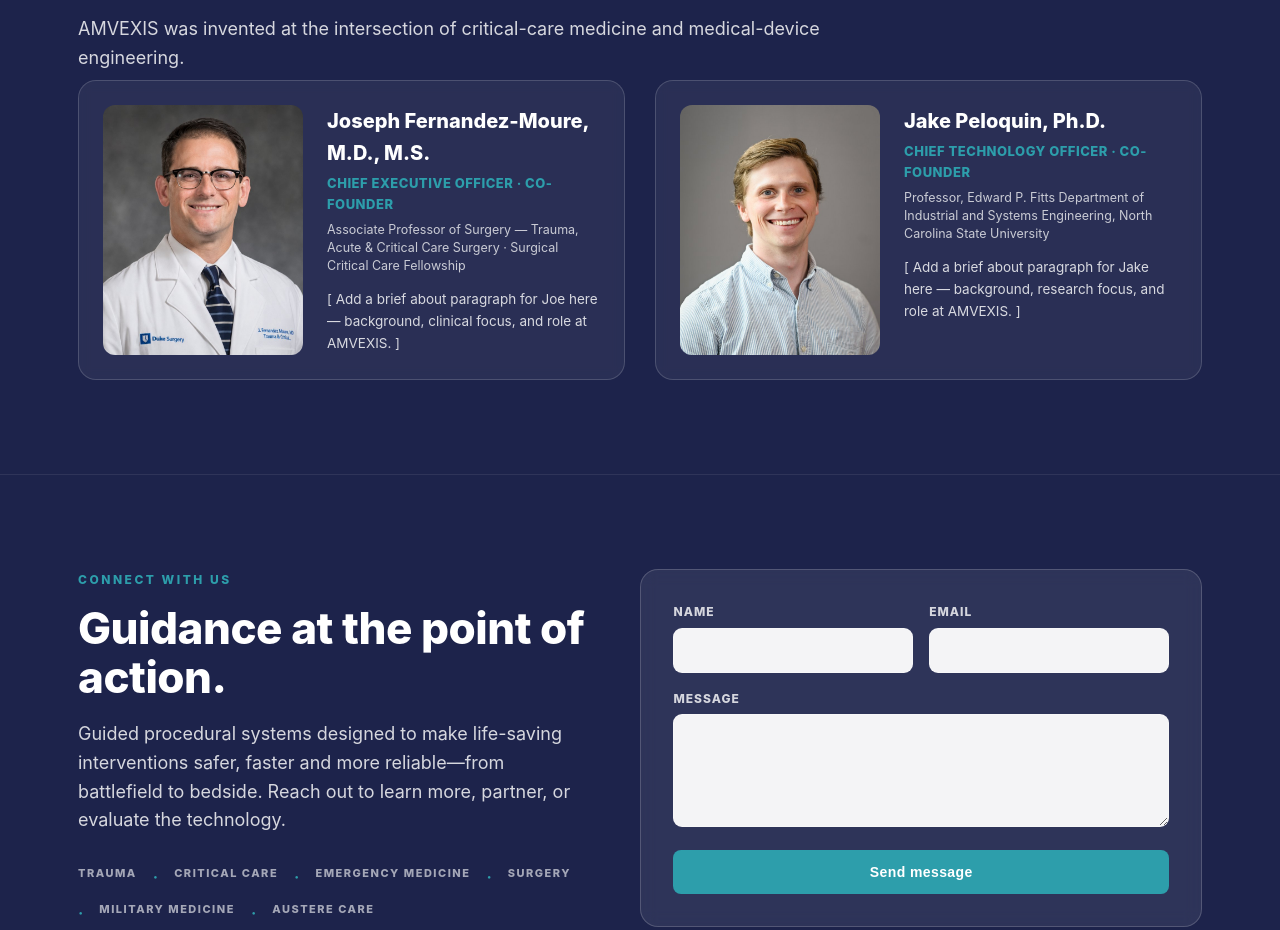
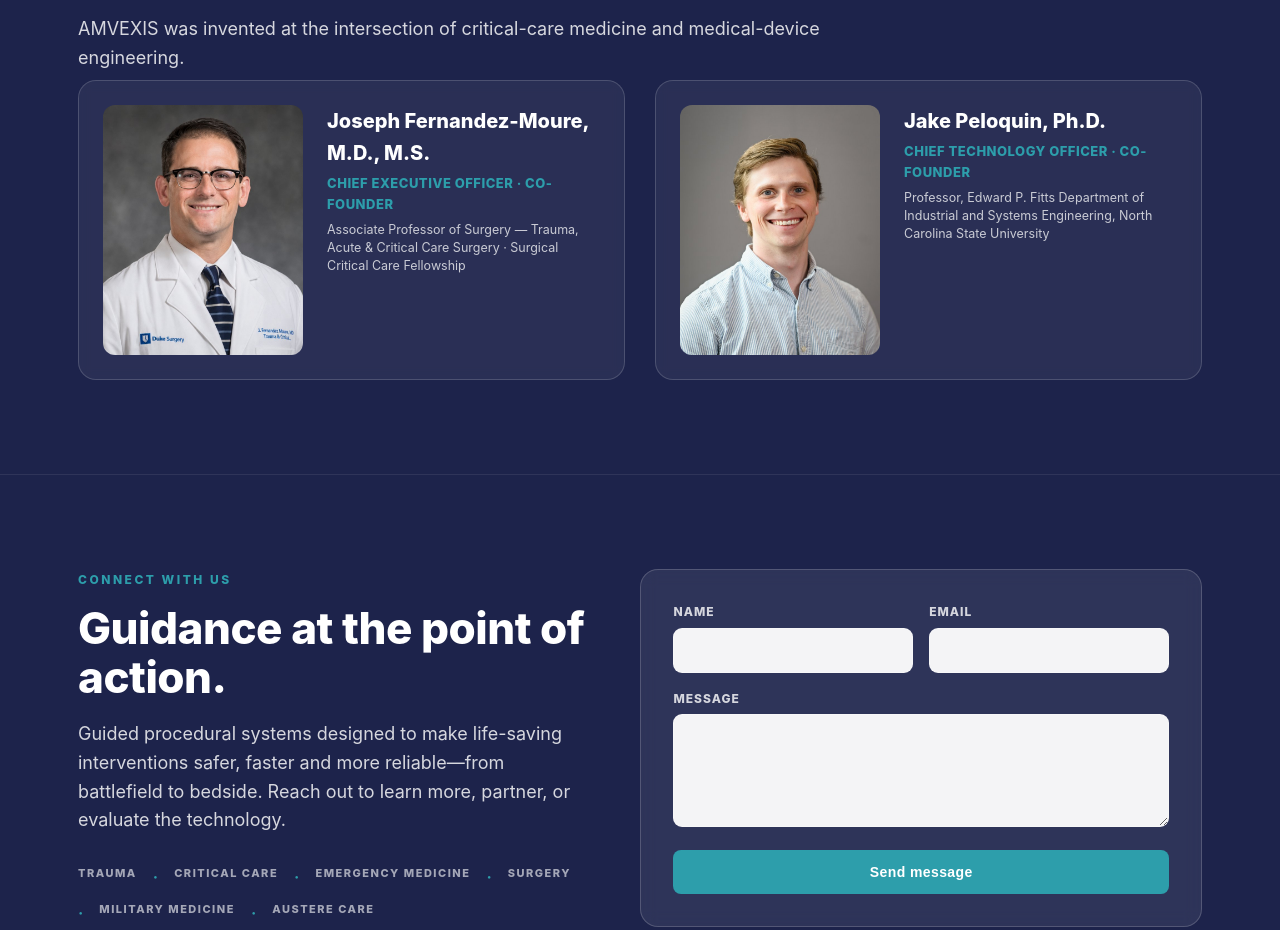
Before and after one commit to AmvexisMed/amvexis-website, a plain HTML site: page index.html in a window 1280 px wide. Shown: the part 6335-7265 px from the top of the page. Drawn offline with Linux system fonts and the light colour scheme.

Commit message:
Update index.html

```diff
--- a/index.html
+++ b/index.html
@@ -351,9 +351,9 @@
   <p class="lead">AMVEXIS was invented at the intersection of critical-care medicine and medical-device engineering.</p>
   <div class="team">
     <div class="member"><div class="photo"><img src="images/team-fernandez.jpg" alt="Joseph Fernandez-Moure, M.D., M.S."></div>
-      <div><h4>Joseph Fernandez-Moure, M.D., M.S.</h4><div class="role">Chief Executive Officer &middot; Co-Founder</div><div class="affil">Associate Professor of Surgery &mdash; Trauma, Acute &amp; Critical Care Surgery &middot; Surgical Critical Care Fellowship</div><div class="about">[ Add a brief about paragraph for Joe here &mdash; background, clinical focus, and role at AMVEXIS. ]</div></div></div>
+      <div><h4>Joseph Fernandez-Moure, M.D., M.S.</h4><div class="role">Chief Executive Officer &middot; Co-Founder</div><div class="affil">Associate Professor of Surgery &mdash; Trauma, Acute &amp; Critical Care Surgery &middot; Surgical Critical Care Fellowship</div></div></div>
     <div class="member"><div class="photo"><img src="images/team-peloquin.jpg" alt="Jake Peloquin, Ph.D."></div>
-      <div><h4>Jake Peloquin, Ph.D.</h4><div class="role">Chief Technology Officer &middot; Co-Founder</div><div class="affil">Professor, Edward P. Fitts Department of Industrial and Systems Engineering, North Carolina State University</div><div class="about">[ Add a brief about paragraph for Jake here &mdash; background, research focus, and role at AMVEXIS. ]</div></div></div>
+      <div><h4>Jake Peloquin, Ph.D.</h4><div class="role">Chief Technology Officer &middot; Co-Founder</div><div class="affil">Professor, Edward P. Fitts Department of Industrial and Systems Engineering, North Carolina State University</div></div></div>
   </div>
 </div></section>
 
```
